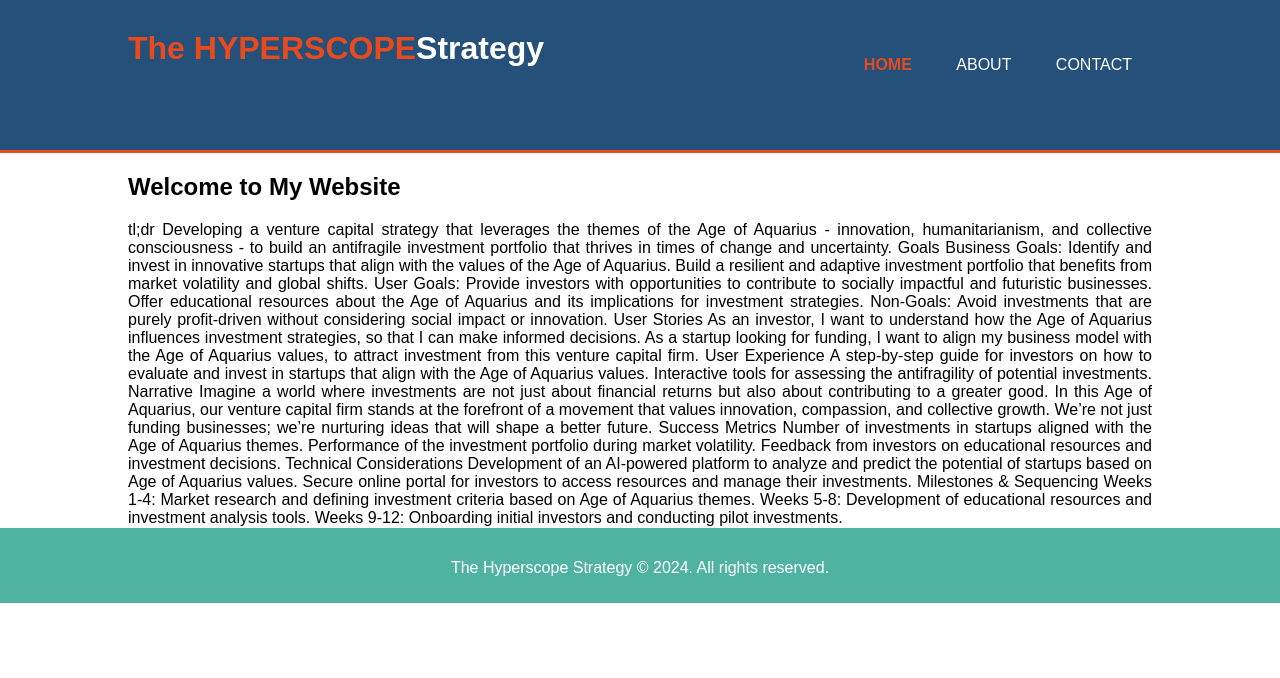
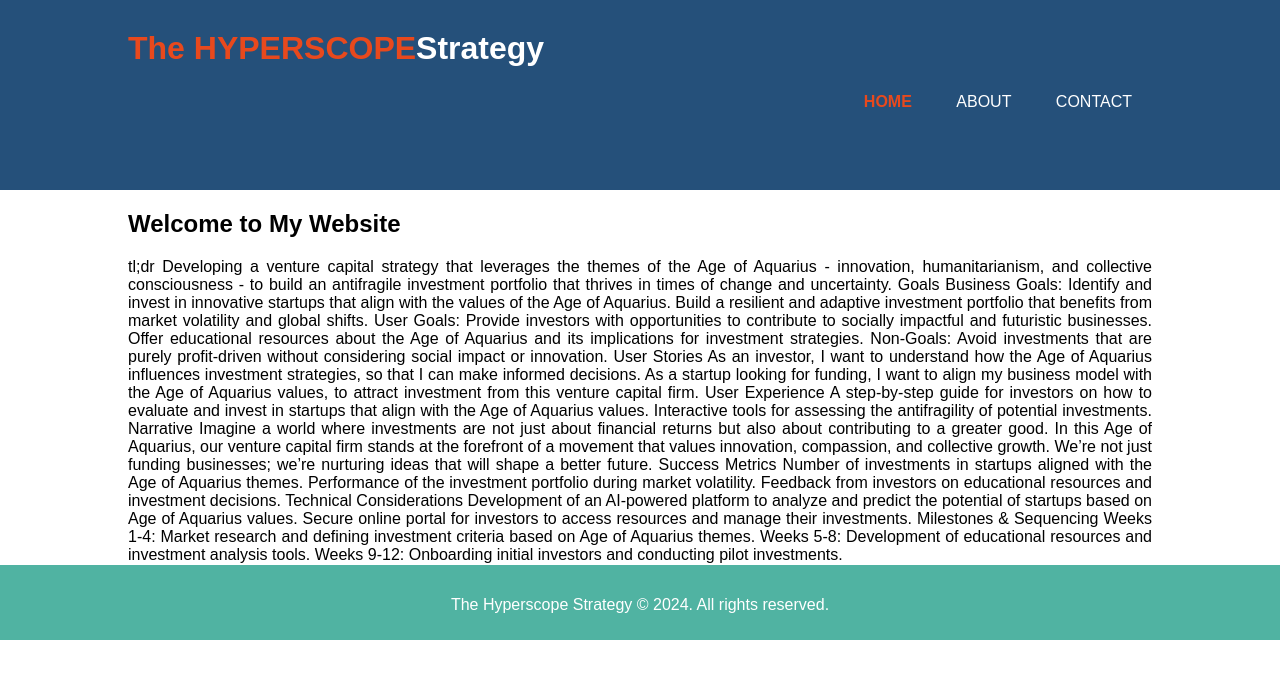
Before and after one commit to Auhrion/hyperscope, a plain HTML site: page index.html in a window 1280 px wide. Drawn offline with Linux system fonts and the light colour scheme.

Commit message:
Update style.css

```diff
--- a/style.css
+++ b/style.css
@@ -25,7 +25,7 @@ header {
     color: white;
     padding-top: 30px;
     min-height: 70px;
-    border-bottom: #e8491d 3px solid;
+    border-bottom: #25507a 3px solid;
 }
 header a {
     color: #ffffff;
@@ -43,7 +43,7 @@ header li {
     margin: 0 20px;
 }
 header #branding {
-    float: left;
+    float: center;
 }
 header #branding h1 {
     margin: 0;
```
